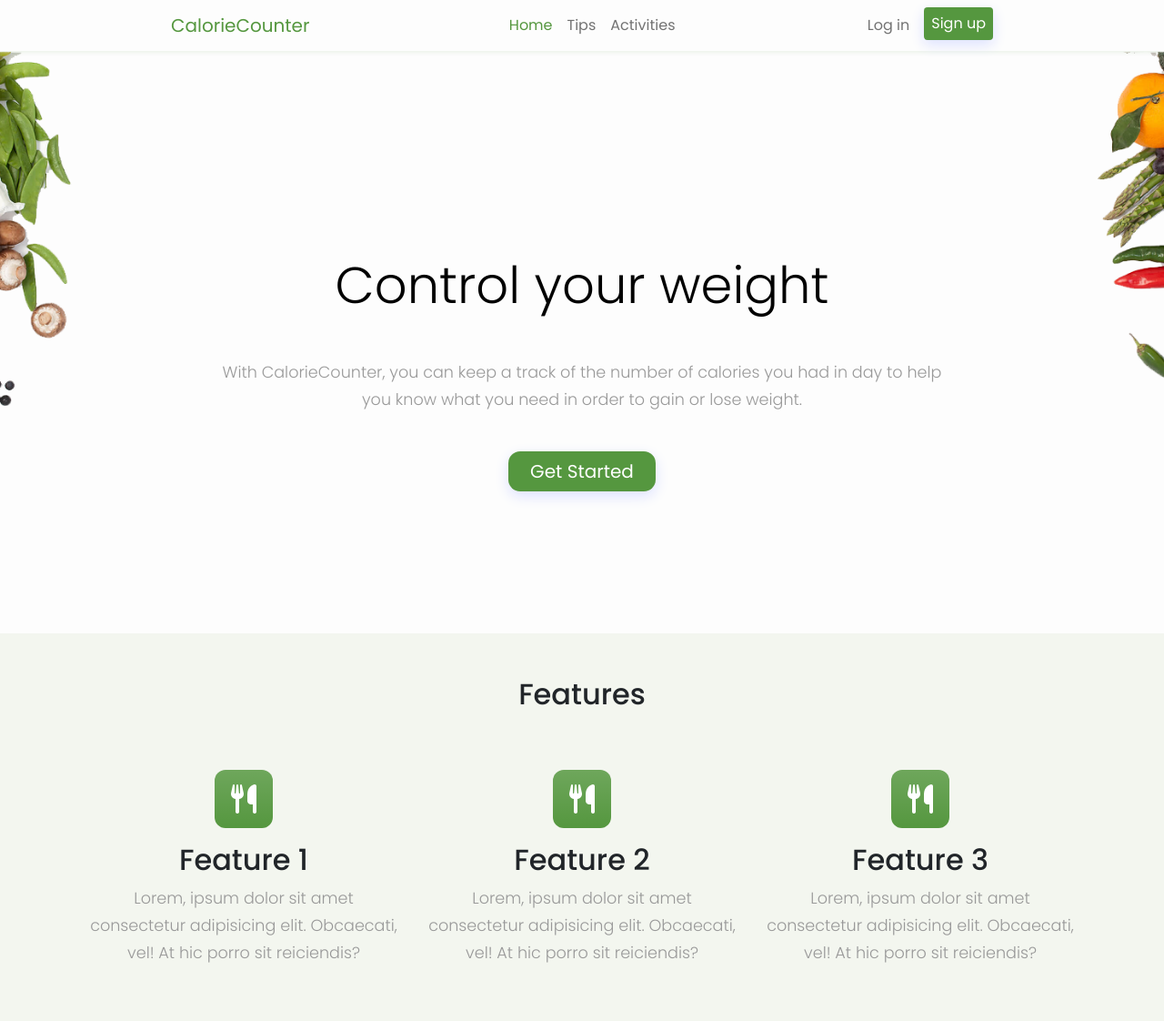
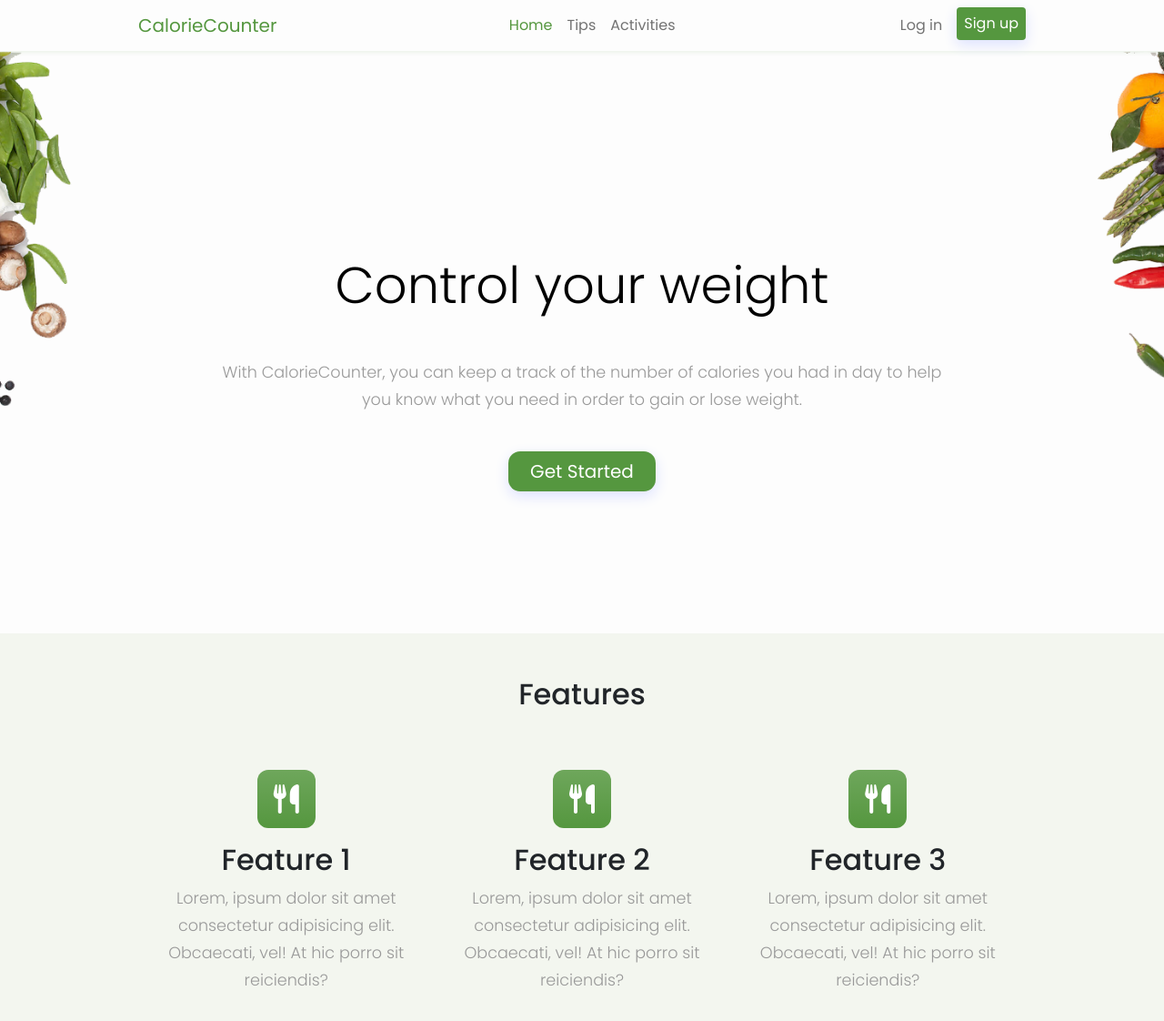
Before and after one commit to SayanSahu99/StayFit-Web, a React (Create React App) app in the folder client/: page / in a window 1280 px wide. Shown: the top 1122 px of the page at 91% size. Built offline with nearby package versions, Linux system fonts and the light colour scheme.

Commit message:
Changed the styling of Home

```diff
--- a/client/src/components/home/Features/index.js
+++ b/client/src/components/home/Features/index.js
@@ -5,8 +5,8 @@ import features from './dummyFeatures';
 
 const Features = () => {
   return (
-    <section id="hero">
-      <div className="container text-center px-4 py-5">
+    <section id="features">
+      <div className="container box text-center px-4 py-5">
         <h2 className="pb-2">Features</h2>
         <div className="row g-4 py-5 row-cols-1 row-cols-lg-3">
           {features.map((feature) => (
--- a/client/src/components/home/Hero.js
+++ b/client/src/components/home/Hero.js
@@ -5,7 +5,7 @@ const Hero = () => {
   return (
     <section id="hero">
       <div className="jumbotron jumbotron-fluid">
-        <div className="container text-center my-md-0 h-100">
+        <div className="container box text-center my-md-0 h-100">
           <h1 className="display-4 pt-14 mx-auto">Control your weight</h1>
           <p className="my-5 mx-auto">
             With CalorieCounter, you can keep a track of the number of calories
--- a/client/src/components/layout/Navbar/index.js
+++ b/client/src/components/layout/Navbar/index.js
@@ -13,7 +13,7 @@ const Navbar = ({ user, isAuthenticated, logout }) => {
   console.log(user);
   return (
     <nav className="navbar navbar-expand-lg navbar-light navbar-static-top">
-      <div className="container-fluid box px-5">
+      <div className="container-fluid box">
         <NavLink className="navbar-brand" to="/">
           CalorieCounter
         </NavLink>
```
